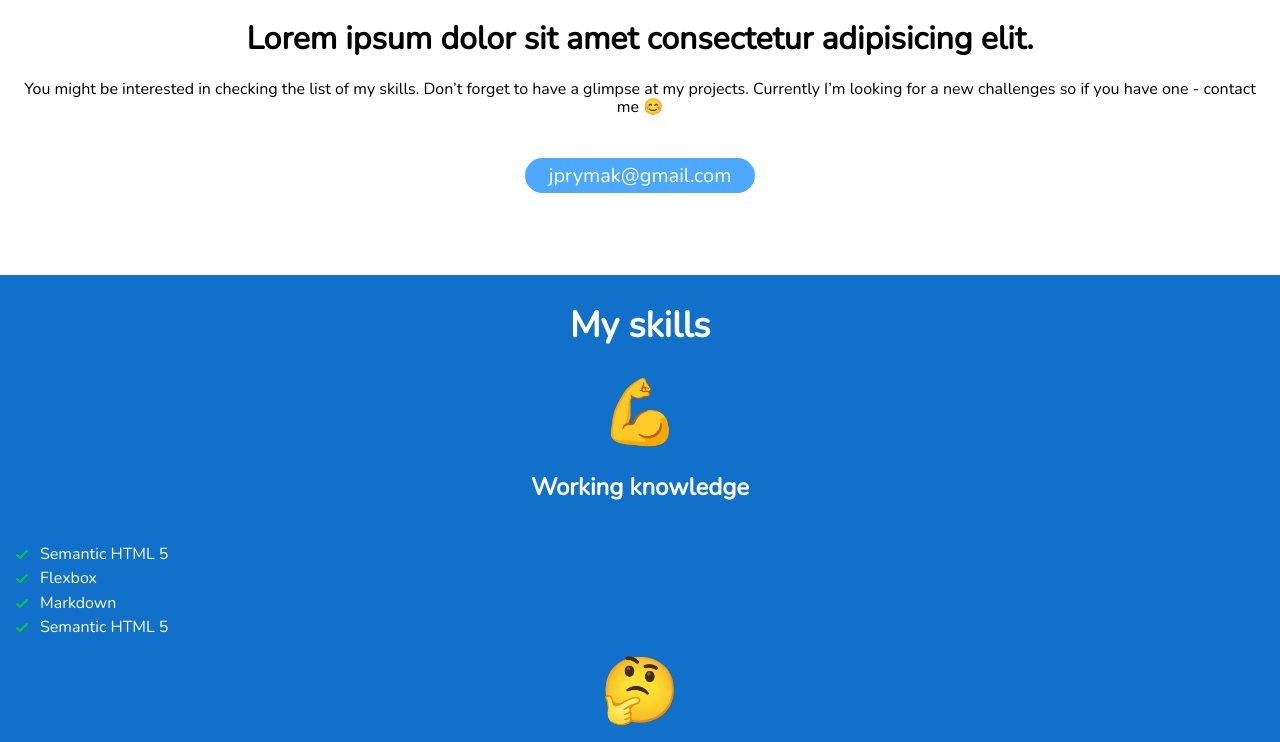
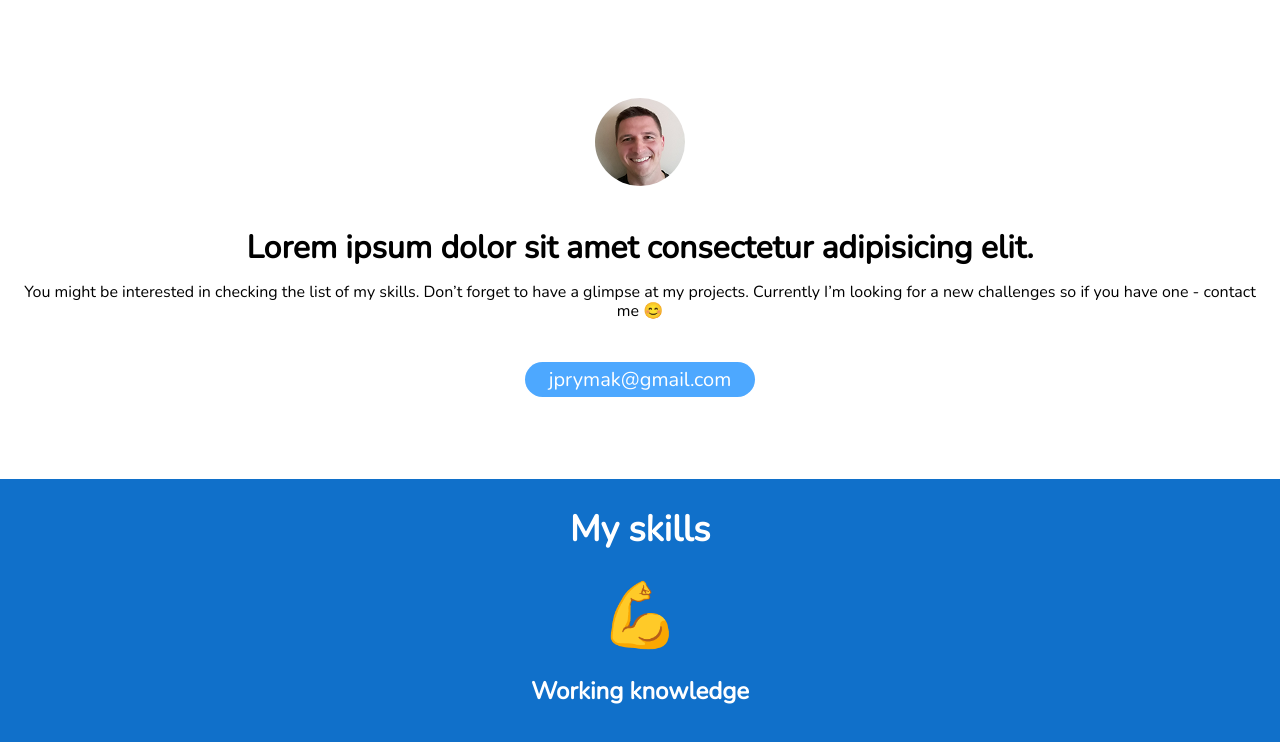
Before and after one commit to jprymak/jprymak.github.io, a website built with webpack: page src/pages/index.html in a window 1280 px wide. Shown: the top 742 px of the page. Built offline with nearby package versions, Linux system fonts and the light colour scheme.

Commit message:
feat:person photo

```diff
--- a/package.json
+++ b/package.json
@@ -7,7 +7,7 @@
   "scripts": {
     "start": "webpack-dev-server --config webpack.dev.js --mode development",
     "build": "webpack --config webpack.prod.js --mode production",
-    "publish": "npm run build && gh-pages -d dist -b master",
+    "publish": "npm run build && gh-pages -d dist -b master"
   },
   "keywords": [
     "Webpack",
--- a/src/pages/index.html
+++ b/src/pages/index.html
@@ -22,7 +22,7 @@
 
     <main class="main">
       <section class="about">
-        <!-- <img class="about__photo"/> -->
+        <img src="../assets/img/person.png" class="about__photo"/>
         <h1 class="about__header">
           Lorem ipsum dolor sit amet consectetur adipisicing elit.
         </h1>
--- a/src/scss/modules/about.scss
+++ b/src/scss/modules/about.scss
@@ -4,13 +4,15 @@
     text-align: center;
     padding: 0 16px 0 16px;
     &__header {
-
+    margin: 0;
 
     }
     &__paragraph{
     margin-bottom: 48px;
     }
     &__photo{
-
+      margin-top: 98px;
+      margin-bottom: 40px;
+       border-radius: 50%;
     }
   }
```
Also changed, not shown: src/assets/img/person.png (added).
